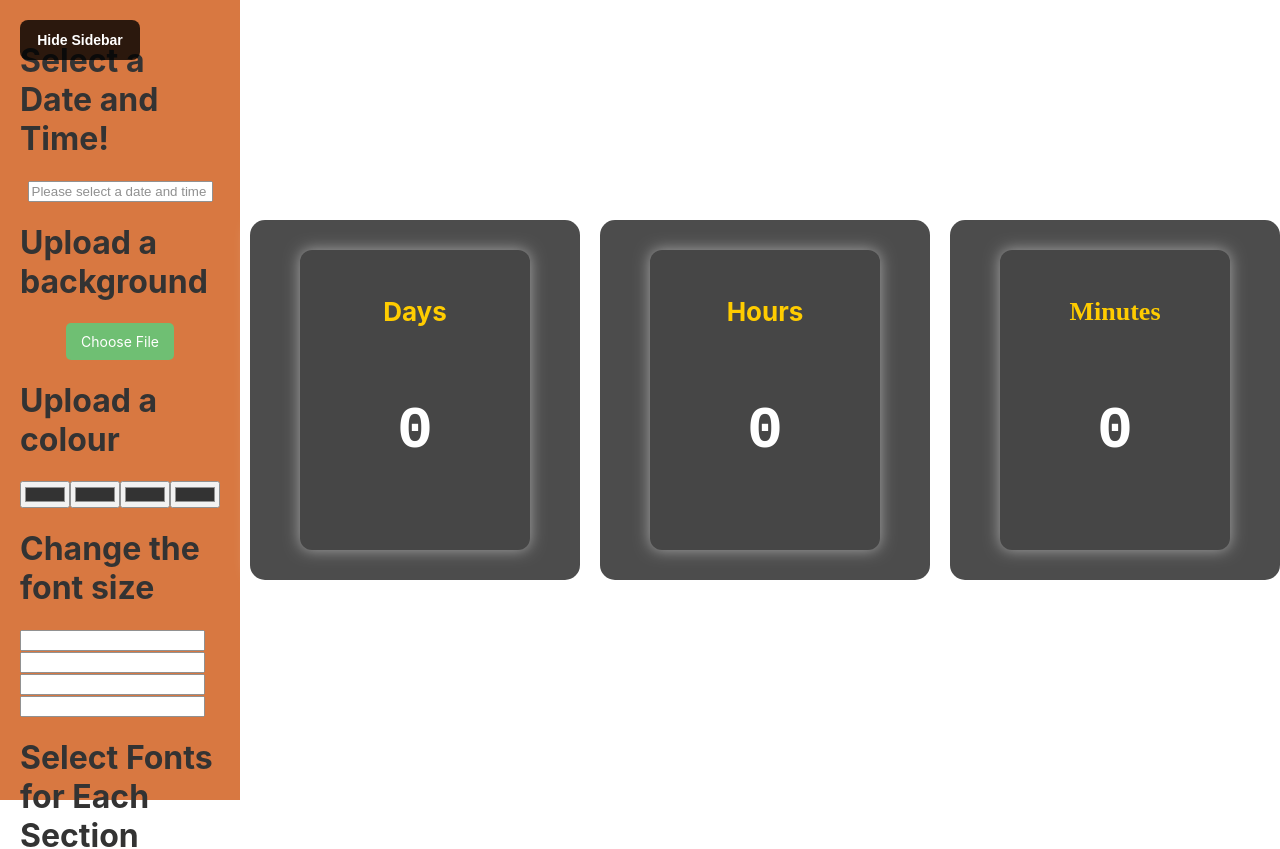
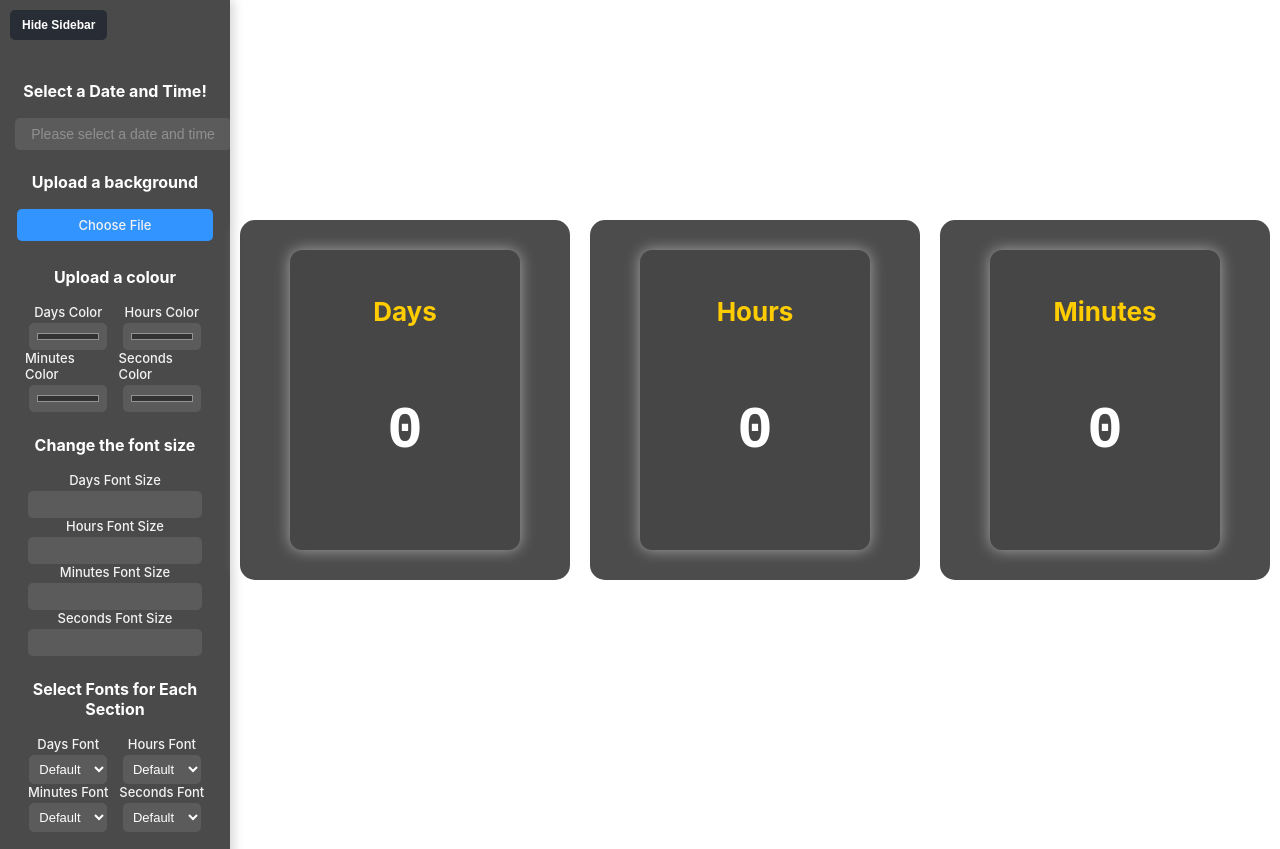
Before and after one commit to aeishan/ciniplex_oa, a React (Create React App) app: page / in a window 1280 px wide. Shown: the top 849 px of the page. Built offline with nearby package versions, Linux system fonts and the light colour scheme.

Commit message:
UI and font upload enhancements added

```diff
--- a/src/App.css
+++ b/src/App.css
@@ -1,81 +1,206 @@
-.App {
-  text-align: center;
-}
-
-.App-logo {
-  height: 40vmin;
-  pointer-events: none;
-}
-
-@media (prefers-reduced-motion: no-preference) {
-  .App-logo {
-    animation: App-logo-spin infinite 20s linear;
-  }
-}
-
-.App-header {
-  background-color: #282c34;
-  min-height: 100vh;
+.sidebar {
+  width: 15%; /* Compact but spacious */
+  background-color: #1e1e1e;
+  padding: 70px 15px 15px; /* Increased top padding to push content down */
   display: flex;
   flex-direction: column;
   align-items: center;
-  justify-content: center;
-  font-size: calc(10px + 2vmin);
+  gap: 12px; /* Space between elements */
+  height: 100vh;
+  box-shadow: 4px 0px 10px rgba(0, 0, 0, 0.2);
+  transition: transform 0.3s ease-in-out;
+  overflow: hidden; /* Ensures no scrolling */
+  opacity: 0.8;
+  min-width: 200px;
+}
+
+.sidebar h1 {
+  font-size: 16px;
+  color: white;
+  text-align: center;
+  margin-bottom: 5px;
+  font-weight: bold;
+}
+
+.sidebar label {
+  font-size: 13px;
+  color: #f0f0f0;
+  font-weight: 500;
+  margin-bottom: 3px;
+  display: block;
+}
+
+.sidebar select,
+.sidebar input[type="number"],
+.sidebar input[type="color"] {
+  width: 90%;
+  padding: 6px;
+  border-radius: 5px;
+  border: none;
+  font-size: 13px;
+  background-color: #333;
+  color: white;
+  transition: 0.2s;
+}
+
+.sidebar select:hover,
+.sidebar input[type="number"]:hover,
+.sidebar input[type="color"]:hover {
+  background-color: #444;
+}
+
+/* File Upload Styling */
+.custom-file-upload {
+  width: 90%;
+  padding: 8px;
+  background-color: #007bff;
+  color: white;
+  border-radius: 5px;
+  text-align: center;
+  font-size: 13px;
+  font-weight: bold;
+  cursor: pointer;
+  transition: background-color 0.2s;
+}
+
+.custom-file-upload:hover {
+  background-color: #0056b3;
+}
+
+/* Sidebar Buttons */
+.sidebar button {
+  width: 90%;
+  padding: 8px;
+  font-size: 13px;
+  font-weight: bold;
+  border: none;
+  border-radius: 5px;
+  cursor: pointer;
+  transition: 0.2s;
+}
+
+.resetButton {
+  background-color: #dc3545;
   color: white;
 }
 
-.App-link {
-  color: #61dafb;
+.resetButton:hover {
+  background-color: #a71d2a;
 }
 
+/* Sidebar Toggle Button */
 .toggleSidebarBtn {
   position: fixed;
-  top: 20px; /* Adjusted to avoid overlapping */
-  left: 20px; /* Keeps it aligned properly */
-  width: 120px; /* Wider for better text fit */
-  height: 40px; /* Rectangle shape */
-  background-color: rgba(0, 0, 0, 0.8);
+  top: 10px;
+  left: 10px;
+  background-color: #282c34;
   color: white;
+  font-size: 12px;
+  font-weight: bold;
   border: none;
-  border-radius: 8px; /* Slightly rounded edges for modern look */
+  padding: 8px 12px;
+  border-radius: 5px;
   cursor: pointer;
-  display: flex;
-  align-items: center;
-  justify-content: center;
-  font-size: 14px; /* Ensures text fits well */
-  font-weight: bold;
-  text-align: center;
-  transition: all 0.3s ease-in-out;
-  z-index: 1000;
+  transition: 0.2s;
+  z-index: 2000; /* Ensures it stays on top of the sidebar */
 }
 
 .toggleSidebarBtn:hover {
-  background-color: rgba(0, 0, 0, 0.95);
+  background-color: #3a3f47;
   transform: scale(1.05);
 }
 
-.toggleSidebarBtn span {
-  display: flex;
-  align-items: center;
-  justify-content: center;
-}
-
+/* Hide Sidebar */
 .sidebar-hidden {
   transform: translateX(-100%);
   transition: transform 0.3s ease-in-out;
 }
 
-.custom-file-upload {
-  display: inline-block;
-  padding: 10px 15px;
-  background-color: #4CAF50;
-  color: white;
-  border-radius: 5px;
-  cursor: pointer;
-  text-align: center;
-  font-size: 14px;
-}
-
 .custom-file-upload input {
   display: none; /* Hides the default file input */
 }
+
+/* Flexbox container to align color pickers in 2 rows */
+.color-picker-container {
+  display: flex;
+  flex-wrap: wrap;
+  justify-content: space-between;
+  width: 90%;
+}
+
+.color-picker-wrapper {
+  display: flex;
+  flex-direction: column;
+  align-items: center;
+  width: 48%; /* Ensures two per row */
+}
+
+/* Font size input layout */
+.font-size-container {
+  display: flex;
+  flex-direction: column;
+  align-items: center;
+  width: 90%;
+}
+
+.font-size-wrapper {
+  display: flex;
+  flex-direction: column;
+  align-items: center;
+  width: 100%;
+}
+
+.font-size-label {
+  font-size: 13px;
+  color: #f0f0f0;
+  font-weight: 500;
+  margin-bottom: 3px;
+  text-align: center;
+}
+
+.font-picker-container {
+  display: flex;
+  flex-wrap: wrap;
+  justify-content: space-between;
+  width: 90%;
+}
+
+.font-picker-wrapper {
+  display: flex;
+  flex-direction: column;
+  align-items: center;
+  width: 48%; /* Ensures two per row */
+}
+
+.fontPicker {
+  width: 100%;
+  padding: 6px;
+  border-radius: 5px;
+  border: none;
+  font-size: 13px;
+  background-color: #333;
+  color: white;
+  transition: 0.2s;
+}
+
+.fontPicker:hover {
+  background-color: #444;
+}
+
+.react-datepicker__input-container input {
+  width: 95%;  /* Increase width to fit longer text */
+  min-width: 200px; /* Prevents shrinking */
+  padding: 8px;
+  font-size: 14px;
+  border-radius: 5px;
+  background-color: #333;
+  color: white;
+  border: none;
+  text-align: center;
+}
+
+.react-datepicker-wrapper {
+  width: 100%; /* Ensures it aligns properly in the sidebar */
+  display: flex;
+  justify-content: center;
+}
--- a/src/App.js
+++ b/src/App.js
@@ -71,6 +71,14 @@ const handleFontUpload = (file) => {
         ...prev,
         customFont: fontName,         // Correctly store the font name
         customFontName: file.name,    // Store the actual filename
+        daysNumFont: fontName,
+        daysLabelFont: fontName,
+        hoursNumFont: fontName,
+        hoursLabelFont: fontName,
+        minutesNumFont: fontName,
+        minutesLabelFont: fontName,
+        secondsNumFont: fontName,
+        secondsLabelFont: fontName
       }));
 
       // Save to localStorage
@@ -153,7 +161,15 @@ const handleFontUpload = (file) => {
           setFonts(prev => ({
             ...prev,
             customFont: storedFontName,
-            customFontName: storedFontRealName // Ensure this is the actual filename
+            customFontName: storedFontRealName, // Ensure this is the actual filename
+            // daysNumFont: storedFontName,
+            // daysLabelFont: storedFontName,
+            // hoursNumFont: storedFontName,
+            // hoursLabelFont: storedFontName,
+            // minutesNumFont: storedFontName,
+            // minutesLabelFont: storedFontName,
+            // secondsNumFont: storedFontName,
+            // secondsLabelFont: storedFontName
           }));
         } catch (error) {
           console.error("Error loading stored font:", error);
@@ -262,34 +278,63 @@ const handleFontUpload = (file) => {
           </label>
 
           <h1>Upload a colour</h1>
-          <div>
-            <input type="color" value={colours.daysLabelColour === colours.daysNumColour ? colours.daysLabelColour : ""} onChange={(e) => setColours(prev => ({ ...prev, daysLabelColour: e.target.value, daysNumColour: e.target.value }))} />
-            <input type="color" value={colours.hoursLabelColour === colours.hoursNumColour ? colours.hoursLabelColour : ""} onChange={(e) => setColours(prev => ({ ...prev, hoursLabelColour: e.target.value, hoursNumColour: e.target.value }))} />
-            <input type="color" value={colours.minutesLabelColour === colours.minutesNumColour ? colours.minutesLabelColour : ""} onChange={(e) => setColours(prev => ({ ...prev, minutesLabelColour: e.target.value, minutesNumColour: e.target.value }))} />
-            <input type="color" value={colours.secondsLabelColour === colours.secondsNumColour ? colours.secondsLabelColour : ""} onChange={(e) => setColours(prev => ({ ...prev, secondsLabelColour: e.target.value, secondsNumColour: e.target.value }))} />
+<div className="color-picker-container">
+  {/* Days Color */}
+  <div className="color-picker-wrapper">
+    <label>Days Color</label>
+    <input type="color" value={colours.daysNumColour} onChange={(e) => setColours(prev => ({ ...prev, daysNumColour: e.target.value, daysLabelColour: e.target.value }))} />
+  </div>
+
+  {/* Hours Color */}
+  <div className="color-picker-wrapper">
+    <label>Hours Color</label>
+    <input type="color" value={colours.hoursNumColour} onChange={(e) => setColours(prev => ({ ...prev, hoursNumColour: e.target.value, hoursLabelColour: e.target.value }))} />
+  </div>
+
+  {/* Minutes Color */}
+  <div className="color-picker-wrapper">
+    <label>Minutes Color</label>
+    <input type="color" value={colours.minutesNumColour} onChange={(e) => setColours(prev => ({ ...prev, minutesNumColour: e.target.value, minutesLabelColour: e.target.value }))} />
+  </div>
+
+  {/* Seconds Color */}
+  <div className="color-picker-wrapper">
+    <label>Seconds Color</label>
+    <input type="color" value={colours.secondsNumColour} onChange={(e) => setColours(prev => ({ ...prev, secondsNumColour: e.target.value, secondsLabelColour: e.target.value }))} />
+  </div>
 </div>
 
 <h1>Change the font size</h1>
-          <div>
-            <input type="number" value={fontSizes.daysNumFS === fontSizes.daysLabelFS ? parseInt(fontSizes.daysLabelFS) : ""} onChange={(e) => setFontSizes(prev => ({ ...prev, daysLabelFS: e.target.value + "px", daysNumFS: e.target.value + "px" }))} />
-            <input type="number" value={fontSizes.hoursNumFS === fontSizes.hoursLabelFS ? parseInt(fontSizes.hoursLabelFS) : ""}  onChange={(e) => setFontSizes(prev => ({ ...prev, hoursLabelFS: e.target.value + "px", hoursNumFS: e.target.value + "px" }))} />
-            <input type="number" value={fontSizes.minutesNumFS === fontSizes.minutesLabelFS ? parseInt(fontSizes.minutesLabelFS) : ""}  onChange={(e) => setFontSizes(prev => ({ ...prev, minutesLabelFS: e.target.value + "px", minutesNumFS: e.target.value + "px" }))} />
-            <input type="number" value={fontSizes.secondsNumFS === fontSizes.secondsLabelFS ? parseInt(fontSizes.secondsLabelFS) : ""}  onChange={(e) => setFontSizes(prev => ({ ...prev, secondsLabelFS: e.target.value + "px", secondsNumFS: e.target.value + "px" }))} />
+<div className="font-size-container">
+  <div className="font-size-wrapper">
+    <label className="font-size-label">Days Font Size</label>
+    <input type="number" value={fontSizes.daysNumFS === fontSizes.daysLabelFS ? parseInt(fontSizes.daysNumFS) : ""} onChange={(e) => setFontSizes(prev => ({ ...prev, daysNumFS: e.target.value + "px", daysLabelFS: e.target.value + "px" }))} />
+  </div>
+
+  <div className="font-size-wrapper">
+    <label className="font-size-label">Hours Font Size</label>
+    <input type="number" value={fontSizes.hoursNumFS === fontSizes.hoursLabelFS ? parseInt(fontSizes.hoursNumFS) : ""} onChange={(e) => setFontSizes(prev => ({ ...prev, hoursNumFS: e.target.value + "px", hoursLabelFS: e.target.value + "px" }))} />
+  </div>
+
+  <div className="font-size-wrapper">
+    <label className="font-size-label">Minutes Font Size</label>
+    <input type="number" value={fontSizes.minutesNumFS === fontSizes.minutesLabelFS ? parseInt(fontSizes.minutesNumFS) : ""} onChange={(e) => setFontSizes(prev => ({ ...prev, minutesNumFS: e.target.value + "px", minutesLabelFS: e.target.value + "px" }))} />
+  </div>
+
+  <div className="font-size-wrapper">
+    <label className="font-size-label">Seconds Font Size</label>
+    <input type="number" value={fontSizes.secondsNumFS === fontSizes.secondsLabelFS ? parseInt(fontSizes.secondsNumFS) : ""} onChange={(e) => setFontSizes(prev => ({ ...prev, secondsNumFS: e.target.value + "px", secondsLabelFS: e.target.value + "px" }))} />
+  </div>
 </div>
 
 <h1>Select Fonts for Each Section</h1>
-
+<div className="font-picker-container">
+  {/* Days Font */}
+  <div className="font-picker-wrapper">
     <label>Days Font</label>
-<div>
-<label>Days Font</label>
-<select onChange={(e) => e.target.value === labelFonts ? setFonts(prev => ({   // onChange should kinda be setFonts(prev => ({ ...prev, daysNumFont: e.target.value !== labelFonts ? e.target.value : numberFonts }))}
+    <select onChange={(e) => setFonts(prev => ({
       ...prev,
-    daysNumFont: numberFonts,
-    daysLabelFont: labelFonts
-})) :
-setFonts(prev => ({
-  ...prev,
-  daysNumFont: e.target.value,
+      daysNumFont: labelFonts === e.target.value ? numberFonts : e.target.value,
       daysLabelFont: e.target.value
     }))} className="fontPicker">
       <option value={labelFonts}>Default</option>
@@ -299,15 +344,14 @@ setFonts(prev => ({
       <option value="'Verdana', sans-serif">Verdana</option>
       <option value="'Comic Sans MS', cursive">Comic Sans MS</option>
     </select>
+  </div>
 
+  {/* Hours Font */}
+  <div className="font-picker-wrapper">
     <label>Hours Font</label>
-<select onChange={(e) => e.target.value === labelFonts ? setFonts(prev => ({
+    <select onChange={(e) => setFonts(prev => ({
       ...prev,
-    hoursNumFont: numberFonts,
-    hoursLabelFont: labelFonts
-})) : setFonts(prev => ({
-  ...prev,
-  hoursNumFont: e.target.value,
+      hoursNumFont: labelFonts === e.target.value ? numberFonts : e.target.value,
       hoursLabelFont: e.target.value
     }))} className="fontPicker">
       <option value={labelFonts}>Default</option>
@@ -317,15 +361,14 @@ setFonts(prev => ({
       <option value="'Verdana', sans-serif">Verdana</option>
       <option value="'Comic Sans MS', cursive">Comic Sans MS</option>
     </select>
+  </div>
 
+  {/* Minutes Font */}
+  <div className="font-picker-wrapper">
     <label>Minutes Font</label>
-<select onChange={(e) => e.target.value === labelFonts ? setFonts(prev => ({
+    <select onChange={(e) => setFonts(prev => ({
       ...prev,
-    minutesNumFont: numberFonts,
-    minutesLabelFont: labelFonts
-})) : setFonts(prev => ({
-  ...prev,
-  minutesNumFont: e.target.value,
+      minutesNumFont: labelFonts === e.target.value ? numberFonts : e.target.value,
       minutesLabelFont: e.target.value
     }))} className="fontPicker">
       <option value={labelFonts}>Default</option>
@@ -335,15 +378,14 @@ setFonts(prev => ({
       <option value="'Verdana', sans-serif">Verdana</option>
       <option value="'Comic Sans MS', cursive">Comic Sans MS</option>
     </select>
+  </div>
 
+  {/* Seconds Font */}
+  <div className="font-picker-wrapper">
     <label>Seconds Font</label>
-<select onChange={(e) => e.target.value === labelFonts ? setFonts(prev => ({
+    <select onChange={(e) => setFonts(prev => ({
       ...prev,
-    secondsNumFont: numberFonts,
-    secondsLabelFont: labelFonts
-})):  setFonts(prev => ({
-  ...prev,
-  secondsNumFont: e.target.value,
+      secondsNumFont: labelFonts === e.target.value ? numberFonts : e.target.value,
       secondsLabelFont: e.target.value
     }))} className="fontPicker">
       <option value={labelFonts}>Default</option>
@@ -353,6 +395,7 @@ setFonts(prev => ({
       <option value="'Verdana', sans-serif">Verdana</option>
       <option value="'Comic Sans MS', cursive">Comic Sans MS</option>
     </select>
+  </div>
 </div>
 
 <h1>Upload Custom Font</h1>
--- a/src/components/TextCustomizer.js
+++ b/src/components/TextCustomizer.js
@@ -2,21 +2,21 @@ import React, { useEffect, useState } from 'react';
 
 const TextCustomizer = ({colours, fontSizes, fonts}) => {
 
-    useEffect(() => {
-        if (fonts.customFont) {
-        document.documentElement.style.setProperty("--days-number-font", fonts.customFont);
-        document.documentElement.style.setProperty("--days-label-font", fonts.customFont);
+    // useEffect(() => {
+    //     if (fonts.customFont) {
+    //     document.documentElement.style.setProperty("--days-number-font", fonts.customFont);
+    //     document.documentElement.style.setProperty("--days-label-font", fonts.customFont);
 
-        document.documentElement.style.setProperty("--hours-number-font", fonts.customFont);
-        document.documentElement.style.setProperty("--hours-label-font", fonts.customFont);
+    //     document.documentElement.style.setProperty("--hours-number-font", fonts.customFont);
+    //     document.documentElement.style.setProperty("--hours-label-font", fonts.customFont);
 
-        document.documentElement.style.setProperty("--minutes-number-font", fonts.customFont);
-        document.documentElement.style.setProperty("--minutes-label-font", fonts.customFont);
+    //     document.documentElement.style.setProperty("--minutes-number-font", fonts.customFont);
+    //     document.documentElement.style.setProperty("--minutes-label-font", fonts.customFont);
 
-        document.documentElement.style.setProperty("--seconds-number-font", fonts.customFont);
-        document.documentElement.style.setProperty("--seconds-label-font", fonts.customFont);
-        }
-    }, [fonts.customFont]);
+    //     document.documentElement.style.setProperty("--seconds-number-font", fonts.customFont);
+    //     document.documentElement.style.setProperty("--seconds-label-font", fonts.customFont);
+    //     }
+    // }, [fonts.customFont]);
 
 
     useEffect(() => {
@@ -51,7 +51,7 @@ const TextCustomizer = ({colours, fontSizes, fonts}) => {
         document.documentElement.style.setProperty("--hours-label-font", fonts.hoursLabelFont);
 
         document.documentElement.style.setProperty("--minutes-number-font", fonts.minutesNumFont);
-        document.documentElement.style.setProperty("--minutes-label-font", fontSizes.minutesLabelFont);
+        document.documentElement.style.setProperty("--minutes-label-font", fonts.minutesLabelFont);
 
         document.documentElement.style.setProperty("--seconds-number-font", fonts.secondsNumFont);
         document.documentElement.style.setProperty("--seconds-label-font", fonts.secondsLabelFont);
--- a/src/index.css
+++ b/src/index.css
@@ -213,16 +213,16 @@ code {
   height: 100vh;
 }
 
-.sidebar {
-  width: 15%;
-  min-width: 200px; /* Prevent it from shrinking too much (MAYBE KEEP)*/
-  background-color: rgb(207, 87, 18);
+/* .sidebar {
+  width: 15%; */
+  /* min-width: 200px; Prevent it from shrinking too much (MAYBE KEEP) */
+  /* background-color: rgb(207, 87, 18);
   opacity: 0.8;
   padding: 20px;
   display: flex;
   flex-direction: column;
   align-items: center;
-}
+} */
 
 .countdownContainer {
   flex-grow: 1;
```
Lines whose indentation alone changed are shown as unchanged.
